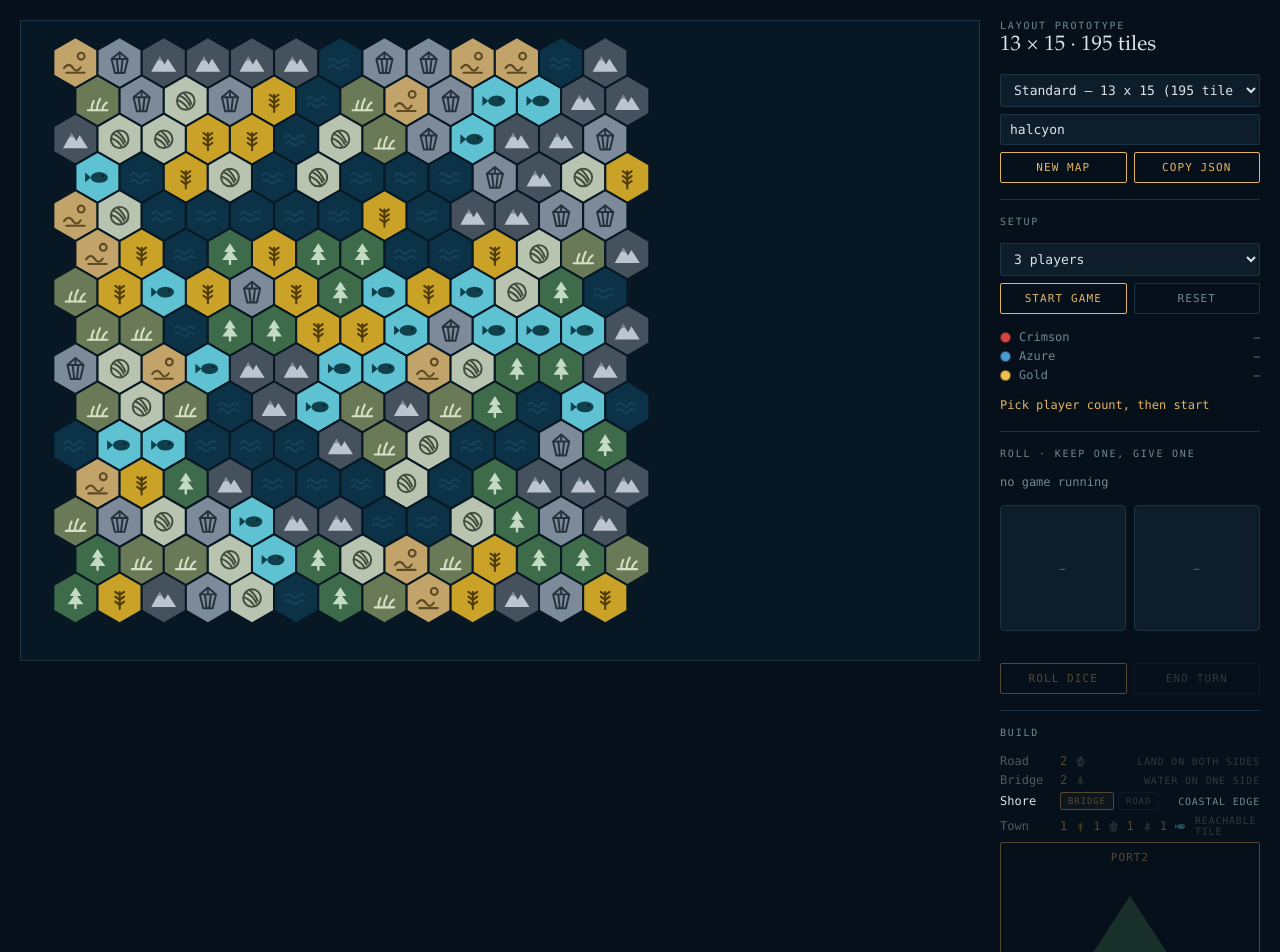
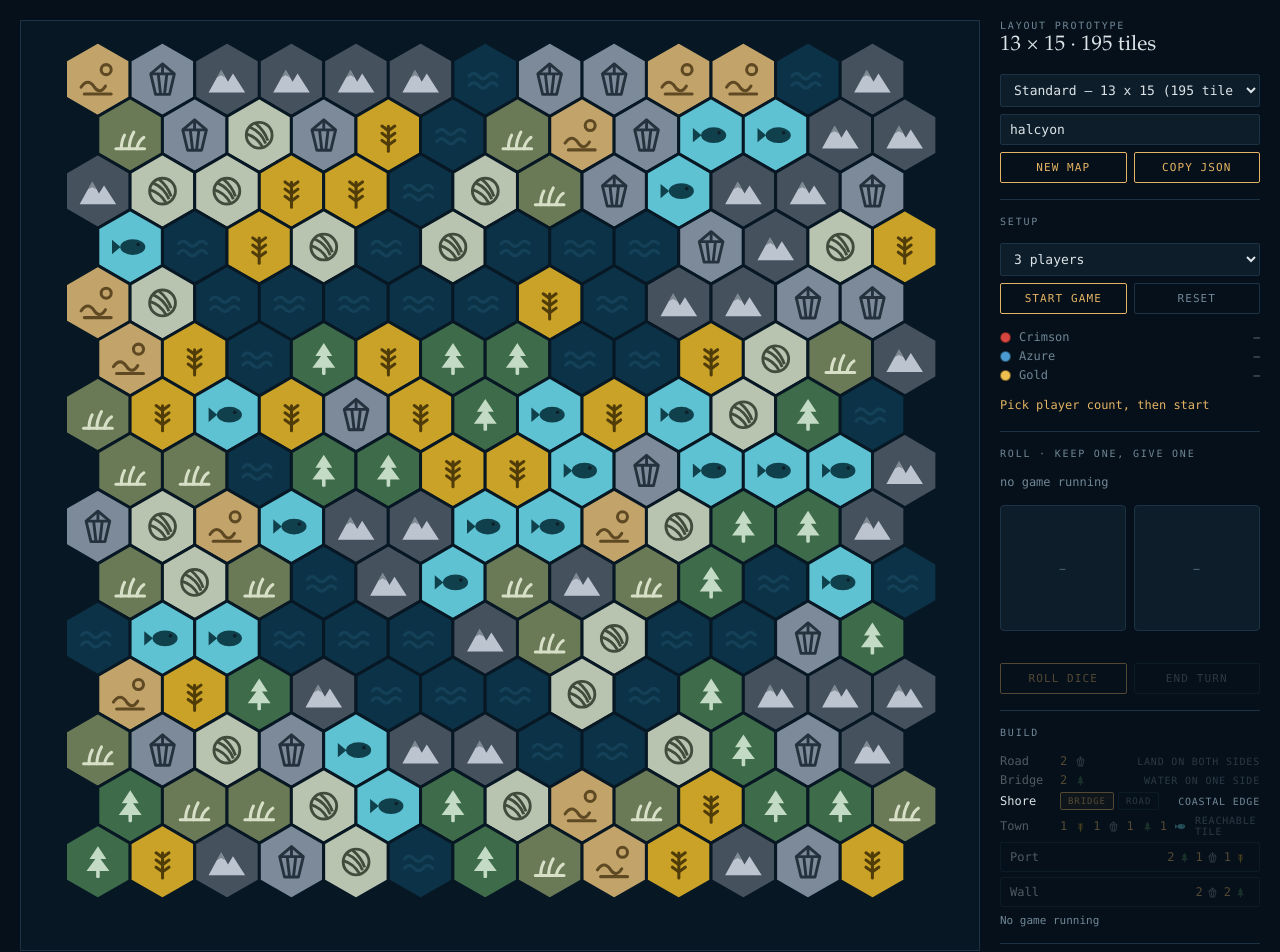
Before and after one commit to gdamiris/gdamiris.github.io, a website with bundled scripts: page TRqM0Ww4ed/index.html in a window 1280 px wide. Shown: the top 952 px of the page. Built offline with nearby package versions, Linux system fonts and the light colour scheme.

Commit message:
fixed ui map size issues

```diff
--- a/TRqM0Ww4ed/src/ui/board-view.js
+++ b/TRqM0Ww4ed/src/ui/board-view.js
@@ -9,8 +9,10 @@ import { game, legalTown, canBuild, legalEdge, legalExpansion, networkVerts,
 import { WALL } from "../config.js";
 import { ui } from "./state.js";
 
-/* Screen pixels per SVG unit at full size. Raise it for chunkier hexes on every board. */
-const PX_PER_UNIT = 1.7;
+/* Screen pixels per SVG unit. This is the one knob for how big the map draws: it fixes
+   the hex size, so a bigger board is genuinely bigger rather than the same box redrawn
+   with finer hexes. Boards wider than the window still shrink to fit. */
+const PX_PER_UNIT = 3.0;
 
 export function renderBoard(svg) {
   const b = game.board;
--- a/TRqM0Ww4ed/styles/panel.css
+++ b/TRqM0Ww4ed/styles/panel.css
@@ -16,6 +16,11 @@ button.ghost { border-color: var(--line); color: var(--mute); }
 button:disabled { opacity: .35; cursor: default; }
 button:disabled:hover { background: transparent; }
 #roll:not(:disabled) { border-color: var(--turn, var(--brass)); color: var(--turn, var(--brass)); }
+
+/* Safety net: an inline SVG with no width falls back to roughly 300x150px, which blows
+   the panel apart. Every glyph in the sidebar is icon-sized unless something more
+   specific says otherwise. */
+aside svg { width: 13px; height: 13px; display: block; }
 
 .stack { display: flex; flex-direction: column; gap: 7px; }
 .row2 { display: grid; grid-template-columns: 1fr 1fr; gap: 7px; }
@@ -86,14 +91,15 @@ button:disabled:hover { background: transparent; }
 
 /* army */
 .army { display: flex; flex-direction: column; gap: 6px; }
-.army .recruit { display: flex; align-items: center; gap: 8px; text-transform: none;
+/* Shared by the Army panel and the Build panel: both hold these buttons. */
+.recruit { display: flex; align-items: center; gap: 8px; text-transform: none;
   letter-spacing: 0; font-size: 12px; padding: 7px 9px; color: var(--chalk);
   border-color: var(--line); }
-.army .recruit:not(:disabled):hover { border-color: var(--turn, var(--brass)); }
-.army .recruit.armed { border-color: var(--turn, var(--brass)); background: rgba(228,179,99,.12); }
-.army .recruit .price { margin-left: auto; display: inline-flex; align-items: center;
+.recruit:not(:disabled):hover { border-color: var(--turn, var(--brass)); }
+.recruit.armed { border-color: var(--turn, var(--brass)); background: rgba(228,179,99,.12); }
+.recruit .price { margin-left: auto; display: inline-flex; align-items: center;
   gap: 2px; color: var(--brass); font-variant-numeric: tabular-nums; }
-.army .recruit .price svg { width: 13px; height: 13px; display: block; margin: 0 3px 0 1px; }
+.recruit .price svg { width: 13px; height: 13px; display: block; margin: 0 3px 0 1px; }
 .army .hint { font-size: 11px; color: var(--mute); }
 .orders { font-size: 12px; color: var(--chalk); display: flex; flex-direction: column; gap: 5px; }
 .orders .can { font-size: 11px; color: var(--mute); text-transform: uppercase; letter-spacing: .08em; }
```
